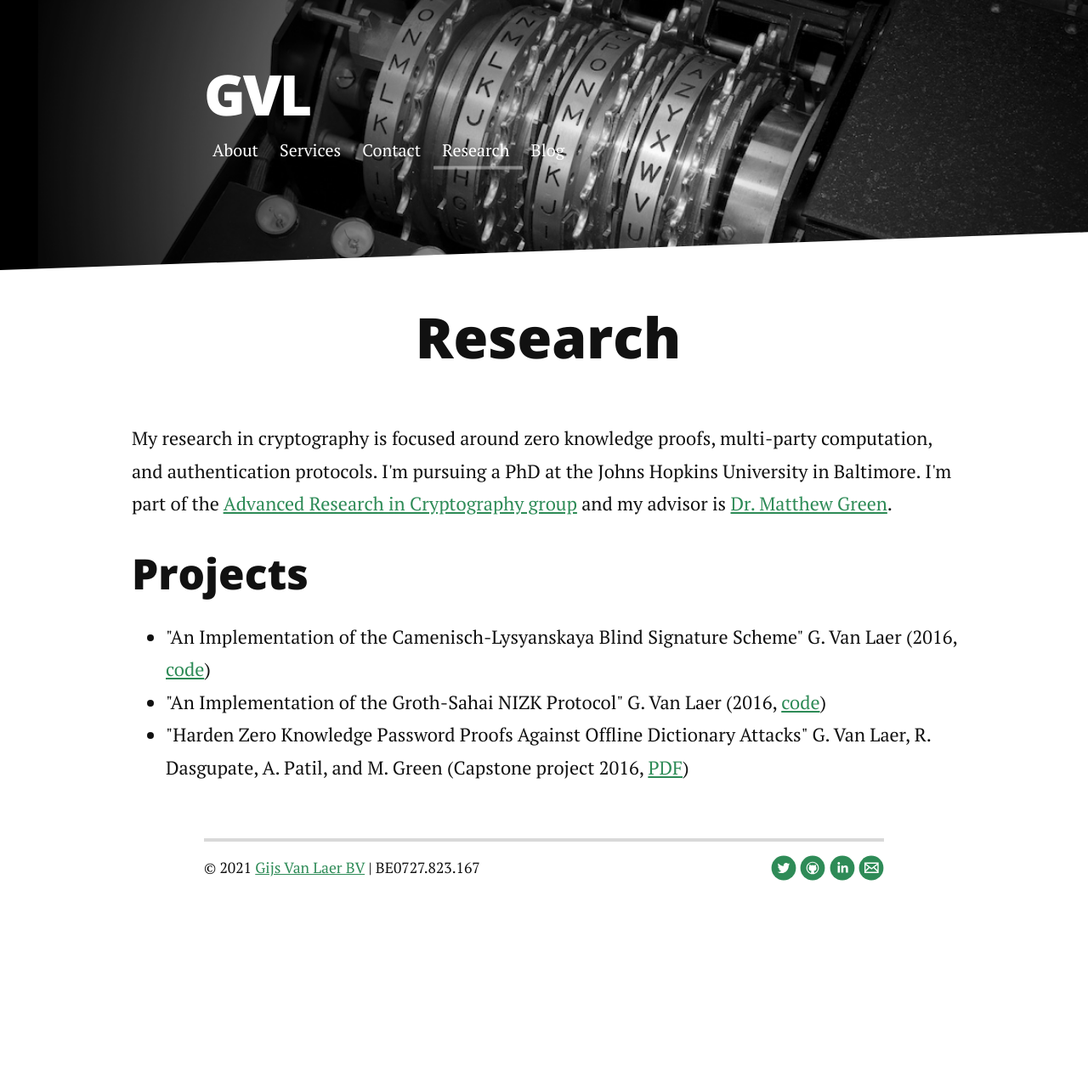
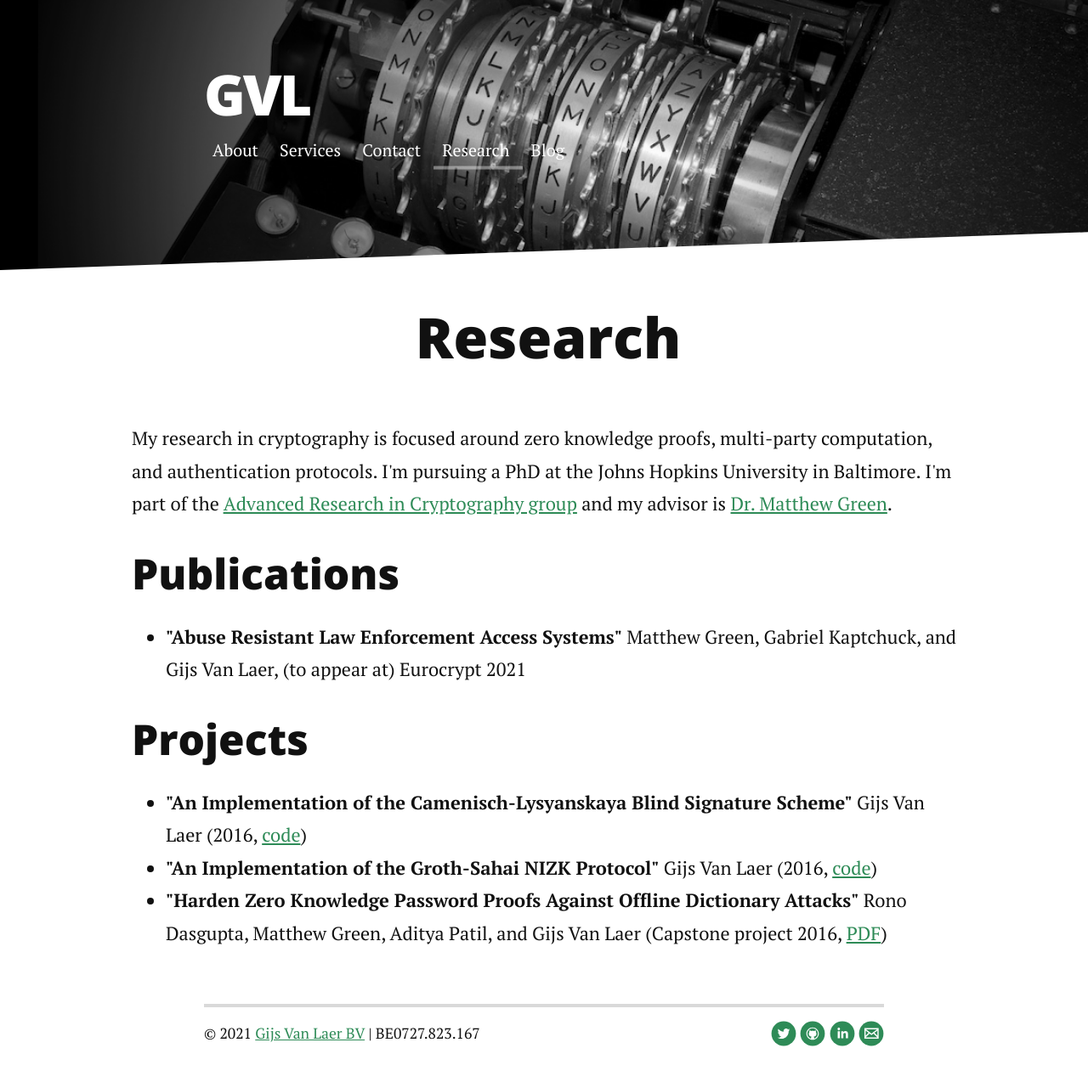
Before and after one commit to gijsvl/gijsvl.github.io, a Jekyll site: the page built from research.html, in a window 1280 px wide. Shown: the whole page at 85% size. Built offline with Jekyll 4.4.1, drawn with Linux system fonts in a browser that asks for light colours; nearby versions of some CDN libraries; before the commit the page ends 1079 px from its top, so only the background shows below that.

Commit message:
Update research.html

```diff
--- a/research.html
+++ b/research.html
@@ -8,10 +8,14 @@ title: Research - GVL Information Security
 	<p>
 		My research in cryptography is focused around zero knowledge proofs, multi-party computation, and authentication protocols. I'm pursuing a PhD at the Johns Hopkins University in Baltimore. I'm part of the <a href="https://arc.isi.jhu.edu/">Advanced Research in Cryptography group</a> and my advisor is <a href="https://isi.jhu.edu/~mgreen/">Dr. Matthew Green</a>.
 	</p>
+	<h2>Publications</h2>
+	<ul>
+		<li><b>"Abuse Resistant Law Enforcement Access Systems"</b> Matthew Green, Gabriel Kaptchuck, and Gijs Van Laer, (to appear at) Eurocrypt 2021</li>
+	</ul>
 	<h2>Projects</h2>
 	<ul>
-	<li>"An Implementation of the Camenisch-Lysyanskaya Blind Signature Scheme" G. Van Laer (2016, <a href="https://github.com/gijsvl/camenisch-lysyanskaya">code</a>)</li>
-	<li>"An Implementation of the Groth-Sahai NIZK Protocol" G. Van Laer (2016, <a href="https://github.com/gijsvl/groth-sahai">code</a>)</li>
-	<li>"Harden Zero Knowledge Password Proofs Against Offline Dictionary Attacks" G. Van Laer, R. Dasgupate, A. Patil, and M. Green (Capstone project 2016, <a href="https://pdfs.semanticscholar.org/2880/993c1abc110e832422753a5134f8ccf0633b.pdf">PDF</a>)</li>
+		<li><b>"An Implementation of the Camenisch-Lysyanskaya Blind Signature Scheme"</b> Gijs Van Laer (2016, <a href="https://github.com/gijsvl/camenisch-lysyanskaya">code</a>)</li>
+		<li><b>"An Implementation of the Groth-Sahai NIZK Protocol"</b> Gijs Van Laer (2016, <a href="https://github.com/gijsvl/groth-sahai">code</a>)</li>
+		<li><b>"Harden Zero Knowledge Password Proofs Against Offline Dictionary Attacks"</b> Rono Dasgupta, Matthew Green, Aditya Patil, and Gijs Van Laer  (Capstone project 2016, <a href="https://pdfs.semanticscholar.org/2880/993c1abc110e832422753a5134f8ccf0633b.pdf">PDF</a>)</li>
 	</ul>
 </div>
```
Lines whose indentation alone changed are shown as unchanged.
